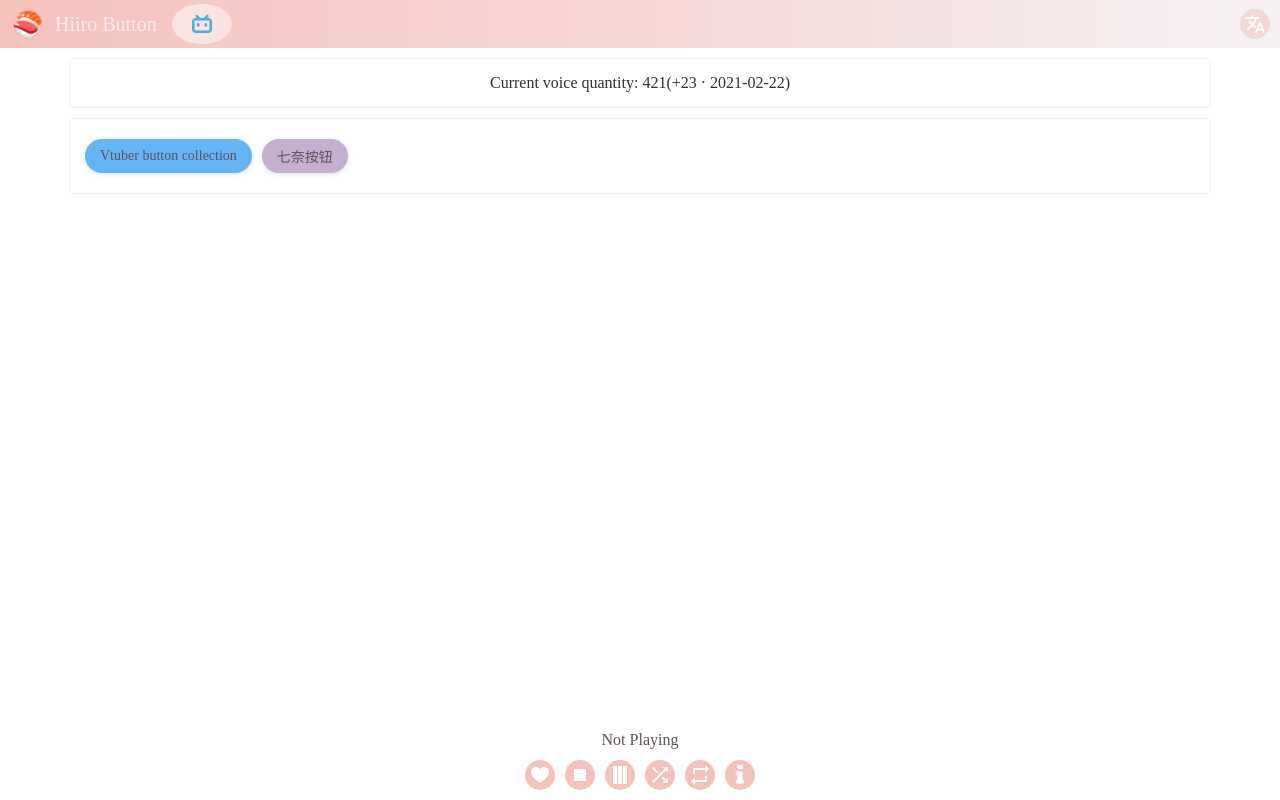
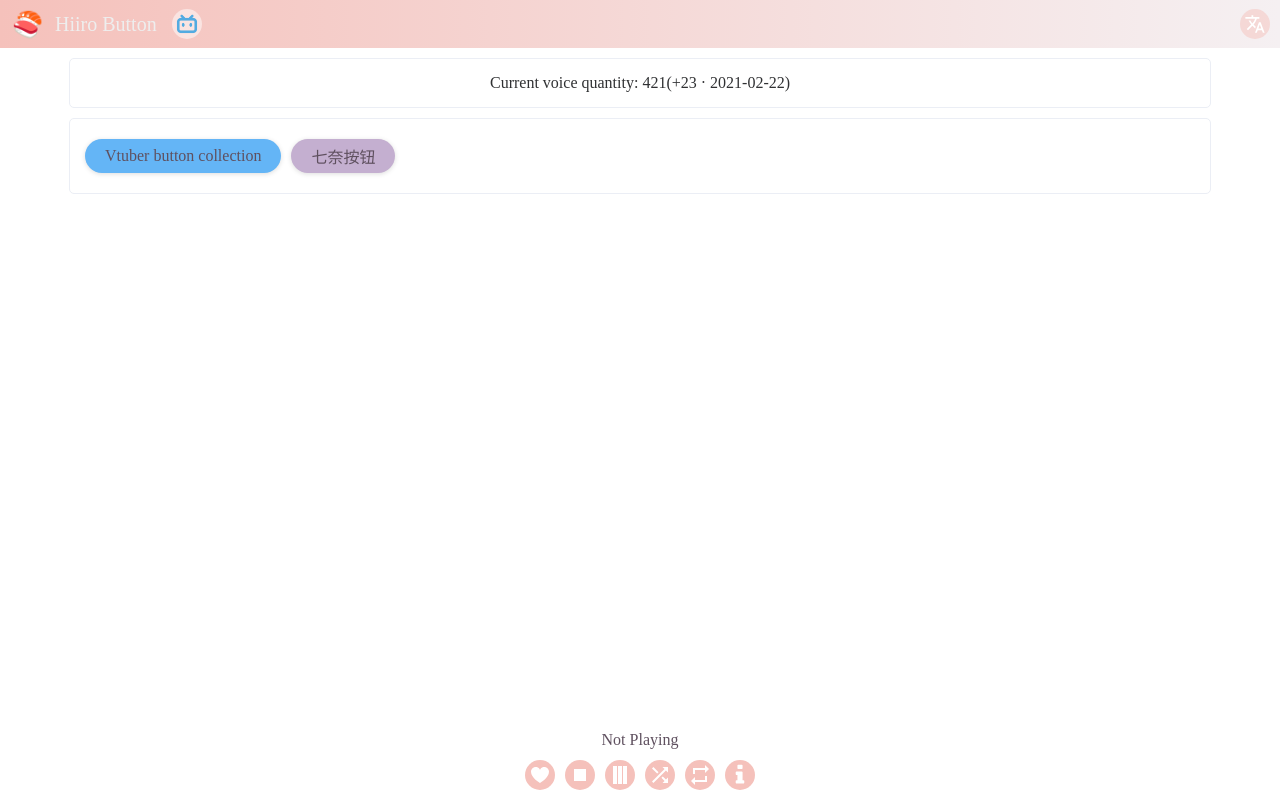
Before and after one commit to blacktunes/hiiro-button-react, a React (Create React App) app: page / in a window 1280 px wide. Shown: the top 800 px of the page. Built offline with nearby package versions, Linux system fonts and the light colour scheme.

Commit message:
fix: 修复a标签样式错误

```diff
--- a/src/Home.module.scss
+++ b/src/Home.module.scss
@@ -1,10 +1,11 @@
-a {
-  margin: 0 5px;
-}
-
 .home {
   margin: 0 auto;
   width: 90%;
+
+  a {
+    margin: 0 5px;
+  }
+
   .content {
     display: flex;
     flex-wrap: wrap;
--- a/src/components/common/Btn.module.scss
+++ b/src/components/common/Btn.module.scss
@@ -1,10 +1,4 @@
 @import '../../setting/color.scss';
-
-a {
-  margin: 0;
-  color: $btn-text-color;
-  padding: 5px 15px;
-}
 
 .btn {
   display: flex;
@@ -19,6 +13,12 @@ a {
   user-select: none;
   cursor: pointer;
   transition: box-shadow 0.25s;
+
+  a {
+    margin: 0;
+    color: $btn-text-color;
+    padding: 5px 15px;
+  }
 
   &:hover {
     background: $hover-color;
--- a/src/components/common/IconBtn.module.scss
+++ b/src/components/common/IconBtn.module.scss
@@ -1,4 +1,9 @@
 .icon {
+  width: 30px;
+  height: 30px;
+  padding: 0;
+
+  .bg {
     width: 30px;
     height: 30px;
     margin: 0 5px;
@@ -27,3 +32,4 @@
       }
     }
   }
+}
--- a/src/components/common/IconBtn.tsx
+++ b/src/components/common/IconBtn.tsx
@@ -20,7 +20,9 @@ class IconBtn extends Component<Props> {
   render() {
     return (
       <a href={ this.props.url } className={ styles.icon } target="_blank" rel="noreferrer">
-        <img draggable="false" src={ this.list[this.props.type] } alt="" />
+        <div className={ styles.bg }>
+          <img draggable="false" src={ this.list[this.props.type] } alt="" />
+        </div>
       </a>
     )
   }
--- a/src/views/Control.module.scss
+++ b/src/views/Control.module.scss
@@ -1,10 +1,4 @@
 @import '../setting/color.scss';
-
-a {
-  margin: 0;
-  color: $title-color;
-  font-size: 14px;
-}
 
 .control {
   z-index: 5;
@@ -15,6 +9,11 @@ a {
   position: sticky;
   bottom: 0;
   background: rgba(255, 255, 255, 0.7);
+  a {
+    margin: 0;
+    color: $title-color;
+    font-size: 14px;
+  }
   .playing {
     position: relative;
     margin: 10px 0;
```
Lines whose indentation alone changed are shown as unchanged.
